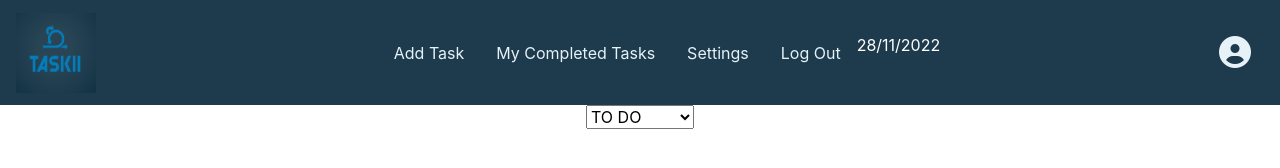
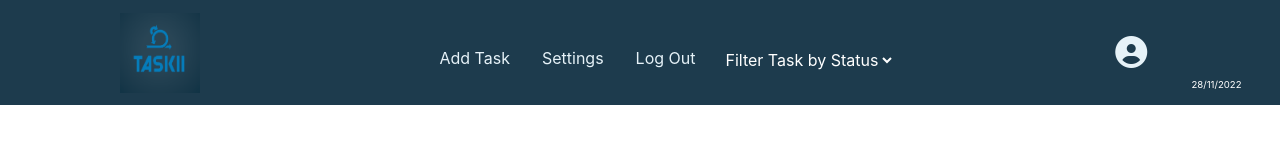
Before and after one commit to lalitha-sg/honda-group, a plain HTML site: page second-page.html in a window 1280 px wide. Drawn offline with nearby package versions, Linux system fonts and the light colour scheme.

Commit message:
updated css to fit js

```diff
--- a/second-page.css
+++ b/second-page.css
@@ -10,11 +10,10 @@
     align-items: center;
     padding: 0;
   width: 100%;
-  justify-content: space-around;
+  justify-content:space-around;
 }
 
 .nav-link {
-  align-items: center;
   display: block;
   color: #e6f2f8;
 }
@@ -22,13 +21,21 @@
     display: flex;
     width: 100%;
     height: 85px;
-    justify-content: space-between;
+    justify-content: space-around;
     align-items: center;
 }
  /* Top of page */
 img {
     height: 80px;
     width: 80px;
+}
+.selectpicker {
+  height: 30px;
+  margin-left: 10px;
+  color: white;
+  background-color: #1d3b4d;
+  margin-top: 7px;
+  border: none;
 }
 
 .fa-user-circle {
@@ -133,26 +140,67 @@ input[type=range] {
     .assigned-by {
         text-align: right;
         padding-right: 5%;
+        margin-bottom: 0;
     }
     #wireframe {
       margin-top: 2rem;
+  }
+
+  #list-items {
+margin-top: 35px;
+margin-bottom: 0;
   }
 
   @media screen and (max-width: 390px) {
     .wrap {
         height: 70px;
     }
-
+  .navbar {
+    height: 150px;
+  }
     .nav-pill {
+      margin-top: 5px;
       height: 80px;
       font-size: 0.75rem;
       width: 80%;
       padding-bottom: 2px;
       align-content: space-around;
     }
+    #todaysDate {
+      position: absolute;
+      margin-top: 90px;
+      margin-left: 55%;
+      font-size: 0.6rem;
+    }
   }
 
+@media screen and (min-width: 768px) {
 
+  .nav-pill {
+    margin-top: 10px;
+  }
+
+  #todaysDate {
+    position: absolute;
+    margin-top: 45px;
+    margin-left: 63%;
+    font-size: 0.6rem;
+  }
+}
+
+@media screen and (min-width: 1000px) {
+
+  .nav-pill {
+    margin-top: 10px;
+  }
+
+  #todaysDate {
+    position: absolute;
+    margin-top: 40px;
+    margin-left: 60%;
+    font-size: 0.6rem;
+  }
+}
 
   .newTask {
     width: 60%;
--- a/second-page.html
+++ b/second-page.html
@@ -9,7 +9,7 @@
     integrity="sha384-GJzZqFGwb1QTTN6wy59ffF1BuGJpLSa9DkKMp0DgiMDm4iYMj70gZWKYbI706tWS" crossorigin="anonymous">
   <script src="https://kit.fontawesome.com/50de1f03ce.js" crossorigin="anonymous"></script>
   <link rel="stylesheet" href="https://cdn.jsdelivr.net/npm/bootstrap@4.6.1/dist/css/bootstrap.min.css">
-  <title>Taskii (name to be confirmed)</title>
+  <title>Taskii</title>
 </head>
 
 <body>
@@ -20,9 +20,15 @@
         </a></div>
       <nav class="nav nav-pill nav-fill">
         <a class="nav-item nav-link" href="#" id="addTask">Add Task</a>
-        <a class="nav-item nav-link" href="#">My Completed Tasks</a>
         <a class="nav-item nav-link" href="#">Settings</a>
         <a class="nav-item nav-link" href="#">Log Out</a>
+          <select name="taskFilter" id="taskFilter" class="selectpicker" title="Filter Task by Status">
+            <option class="inactive">Filter Task by Status</option>
+            <option value="To Do">To Do</option>
+            <option value="In Progress">In Progress</option>
+            <option value="review">Reviewing</option>
+            <option value="done">Done</option>
+          </select>
         <span id="todaysDate">Date</span>
       </nav>
 
@@ -106,7 +112,6 @@
           </div>
         </div>
       </div>
-
       <div class="btn">
         <input class="btn btn-primary" type="submit" value="Submit" id="btnSubmit">
         <input class="btn btn-primary" type="reset" value="Reset">
@@ -114,16 +119,6 @@
       </div>
     </form>
   </div>
-
-   <div style="text-align:center ">
-    <select name="taskFilter" id="taskFilter">
-      <option value="To Do">TO DO</option>
-      <option value="In Progress">In Progress</option>
-      <option value="review">Review</option>
-      <option value="done">Done</option>
-    </select>
-
-   </div>
   <div id="list-items"></div>
   <!--<div class="card" id="wireframe">
     <a href="./description-kaneez-honda group/description-kaneez.html">
--- a/second-page.js
+++ b/second-page.js
@@ -81,11 +81,11 @@ function myFunction() {
   function addItem(item) {
     const itemHTML = '<div class="card" style="width: 100%;">\n' +
       '        <div class="card-body">\n' +
-      '        <h5 class="card-title text-primary" >' + item._taskName + '</h5>\n' +
-      '        <p class="card-text font-weight-bold">' + 'Assigned to: ' + item._assignTo + '</p>\n' +
-      '        <p class="card-text font-weight-bold">' + 'Status: ' + item._status + '</p>\n' +
+      '        <h5 class="card-title taskName text-primary" >' + item._taskName + '</h5>\n' +
+      '        <p class="card-text font-weight-bold assigned-by">' + 'Assigned to: ' + item._assignTo + '</p>\n' +
+      '        <p class="card-text font-weight-bold status">' + 'Status: ' + item._status + '</p>\n' +
       '        <p class="card-text">' + 'Description: ' + item._desc + '</p>\n' +
-      '        <p class="card-text">' + 'Due Date: ' + new Date(item._dueDate).toLocaleDateString("en-Uk") + '</p>\n' +
+      '        <p class="card-text font-weight-bold dueDate">' + 'Due Date: ' + new Date(item._dueDate).toLocaleDateString("en-Uk") + '</p>\n' +
       '        <a href="#" class="btn btn-primary" id="deleteTaskInfo">Delete</a>\n' +
       '        <a href="#" class="btn btn-primary">Update</a>\n' +
       '    </div>\n' +
```
